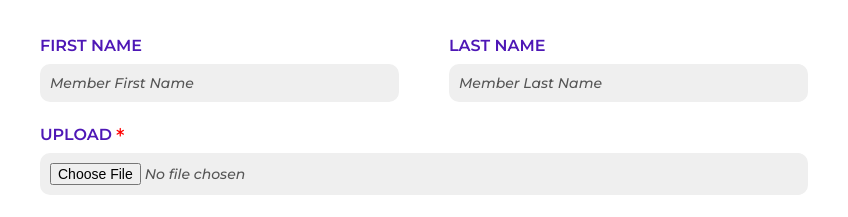
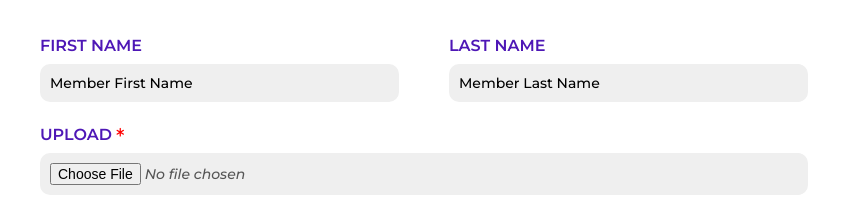
Before and after one commit to CamilleBeaute/Iconically, a plain HTML site: page question-submission.html in a window 1280 px wide. Shown: the part 316-533 px from the top of the page, 216-1064 px from the left. Drawn offline with nearby package versions, Linux system fonts and the light colour scheme.

Commit message:
Update question-submission.html

```diff
--- a/question-submission.html
+++ b/question-submission.html
@@ -84,15 +84,15 @@
     <div class="container">
       <h1 class="center-text main-heading">Question Submission</h1>
       <div class="main-content">
-        <form class="form-question-submission" id="form-question-submission">
+        <form class="form-question-submission" id="form-question-submission" method="POST" action="post-question.php">
           <div class="form-row flex">
             <div class="form-label-input flex flex-flow-column unit one-half">
               <label class="form-label" for="fname">First Name</label>
-              <input readonly class="form-input" type="text" id="fname" name="fname" value="Member First Name">
+              <input class="form-input" type="text" id="fname" name="fname" value="Member First Name">
             </div>
             <div class="form-label-input flex flex-flow-column unit one-half">
               <label class="form-label" for="lname">Last Name</label>
-              <input readonly class="form-input" type="text" id="lname" name="lname" value="Member Last Name">
+              <input class="form-input" type="text" id="lname" name="lname" value="Member Last Name">
             </div>
           </div>
           <!--div class="form-row flex">
```
